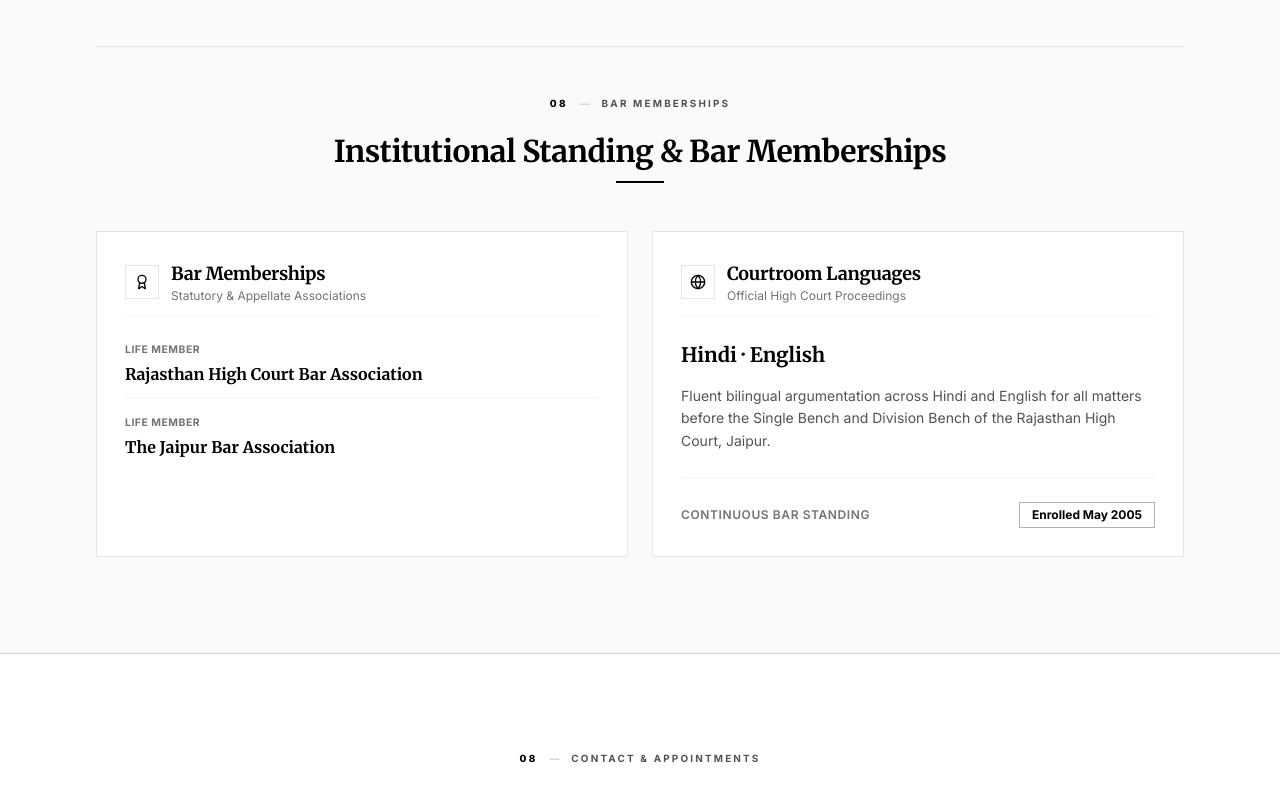
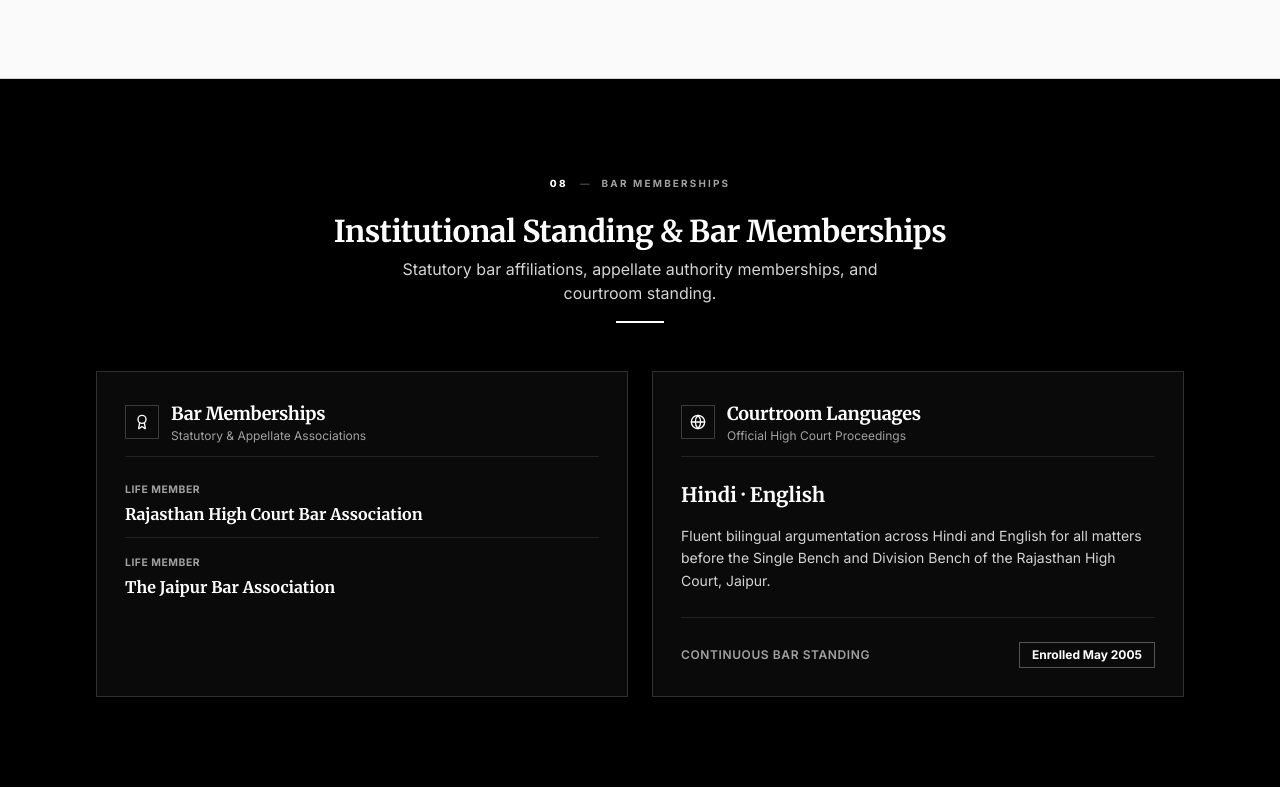
Before and after one commit to modijai05/advocate-lalit-sharma, a React (Vite) app: page / in a window 1280 px wide. Shown: the part 7200-7987 px from the top of the page. Built offline with nearby package versions, Linux system fonts and the light colour scheme.

Commit message:
style: make Section 08 Bar Memberships pure black, update Contact & Appointments to page 09, and make Staff Portal button subtly visible in footer

```diff
--- a/src/App.tsx
+++ b/src/App.tsx
@@ -74,10 +74,10 @@
         {/* 06 / PROFESSIONAL TIMELINE */}
         <ProfessionalTimeline />
 
-        {/* 07 / ACADEMIC BACKGROUND & BAR MEMBERSHIPS */}
+        {/* 07 / ACADEMIC BACKGROUND & 08 / BAR MEMBERSHIPS (Black Background) */}
         <AcademicArchive />
 
-        {/* 08 / CONTACT & APPOINTMENT (Coordinates, Google maps link, Forms) */}
+        {/* 09 / CONTACT & APPOINTMENTS (Coordinates, Google maps link, Forms) */}
         <ContactAndAppointment />
       </main>
 
--- a/src/components/navigation/Footer.tsx
+++ b/src/components/navigation/Footer.tsx
@@ -22,6 +22,7 @@
     { label: 'Practice Areas', href: '#practice' },
     { label: 'Professional Timeline', href: '#timeline' },
     { label: 'Academic Archive', href: '#academic' },
+    { label: 'Bar Memberships', href: '#memberships' },
     { label: 'Contact & Enquiries', href: '#contact' },
   ]
 
@@ -287,13 +288,16 @@
             >
               Privacy Policy
             </button>
-            {/* Hidden staff portal trigger — only visible to authorised chamber staff */}
+            {/* Staff portal trigger — slightly visible for authorized chamber staff */}
             <button
               onClick={onOpenAdmin}
-              className="opacity-0 hover:opacity-100 transition-opacity duration-300 w-2 h-2 rounded-full bg-white/20 cursor-pointer"
-              title=""
-              aria-label="Chamber Portal"
-            />
+              className="text-neutral-500 hover:text-white transition-all cursor-pointer text-xs font-ui flex items-center gap-1.5 opacity-50 hover:opacity-100"
+              title="Chamber Staff Portal"
+              aria-label="Staff Portal"
+            >
+              <span className="w-1.5 h-1.5 rounded-full bg-neutral-400" />
+              <span>Staff Portal</span>
+            </button>
           </div>
         </div>
 
--- a/src/components/sections/AcademicArchive.tsx
+++ b/src/components/sections/AcademicArchive.tsx
@@ -2,14 +2,17 @@
 import { motion } from 'framer-motion'
 import { SectionLabel } from '../common/SectionLabel'
 import { ACADEMIC_RECORDS, BAR_MEMBERSHIPS, CLIENT_PROFILE } from '../../data/initialData'
+import { useCMS } from '../../context/CMSContext'
 import { GraduationCap, Award, Globe } from 'lucide-react'
 
 export const AcademicArchive: React.FC = () => {
+  const { profile } = useCMS()
+
   return (
+    <>
+      {/* ── Section 07: Academic Background ── */}
       <section id="academic" className="relative bg-[#FAFAFA] text-black py-16 sm:py-24 border-b border-black/15 overflow-hidden">
         <div className="max-w-6xl mx-auto px-4 sm:px-6 lg:px-8 relative z-10">
-
-        {/* 07: Academic Background */}
           <div className="flex flex-col items-center text-center mb-12">
             <SectionLabel number="07" title="Academic Background" theme="light" />
             <h2 className="font-heading font-bold text-black tracking-tight mt-1 text-3xl sm:text-4xl">
@@ -21,7 +24,7 @@
             <div className="mt-4 w-12 h-0.5 bg-black" />
           </div>
 
-        <div className="grid grid-cols-1 sm:grid-cols-2 lg:grid-cols-3 gap-6 mb-16">
+          <div className="grid grid-cols-1 sm:grid-cols-2 lg:grid-cols-3 gap-6">
             {ACADEMIC_RECORDS.map((record, index) => (
               <motion.div
                 key={index}
@@ -60,36 +63,42 @@
               </motion.div>
             ))}
           </div>
+        </div>
+      </section>
 
-        {/* 08: Institutional Standing & Bar Memberships */}
-        <div className="pt-12 border-t border-black/10">
+      {/* ── Section 08: Institutional Standing & Bar Memberships (Pure Black Background) ── */}
+      <section id="memberships" className="relative bg-[#000000] text-[#FFFFFF] py-16 sm:py-24 border-b border-white/20 overflow-hidden">
+        <div className="max-w-6xl mx-auto px-4 sm:px-6 lg:px-8 relative z-10">
           <div className="flex flex-col items-center text-center mb-12">
-            <SectionLabel number="08" title="Bar Memberships" theme="light" />
-            <h3 className="font-heading text-2xl sm:text-3xl font-bold text-black mt-1">
+            <SectionLabel number="08" title="Bar Memberships" theme="dark" />
+            <h3 className="font-heading text-2xl sm:text-3xl font-bold text-white mt-1">
               Institutional Standing &amp; Bar Memberships
             </h3>
-            <div className="mt-3 w-12 h-0.5 bg-black" />
+            <p className="font-ui text-sm sm:text-base text-neutral-300 max-w-lg mt-2">
+              Statutory bar affiliations, appellate authority memberships, and courtroom standing.
+            </p>
+            <div className="mt-4 w-12 h-0.5 bg-white" />
           </div>
 
           <div className="grid grid-cols-1 sm:grid-cols-2 gap-6 text-left">
-            {/* Bar Memberships */}
-            <div className="p-7 bg-white border border-neutral-200">
-              <div className="flex items-center gap-3 mb-6 pb-3 border-b border-neutral-100">
-                <div className="p-2 border border-neutral-200">
-                  <Award className="w-4 h-4 text-black" />
+            {/* Bar Memberships Card */}
+            <div className="p-7 bg-[#0A0A0A] border border-white/15">
+              <div className="flex items-center gap-3 mb-6 pb-3 border-b border-white/10">
+                <div className="p-2 border border-white/20 text-white">
+                  <Award className="w-4 h-4 text-white" />
                 </div>
                 <div>
-                  <h4 className="font-heading text-lg font-bold text-black">Bar Memberships</h4>
-                  <p className="text-xs text-neutral-500">Statutory &amp; Appellate Associations</p>
+                  <h4 className="font-heading text-lg font-bold text-white">Bar Memberships</h4>
+                  <p className="text-xs text-neutral-400">Statutory &amp; Appellate Associations</p>
                 </div>
               </div>
               <div className="space-y-4">
                 {BAR_MEMBERSHIPS.map((mem, i) => (
-                  <div key={i} className="pb-3 border-b border-neutral-100 last:border-0 last:pb-0">
-                    <div className="font-ui text-[0.65rem] font-bold text-neutral-500 uppercase tracking-wider mb-1">
+                  <div key={i} className="pb-3 border-b border-white/10 last:border-0 last:pb-0">
+                    <div className="font-ui text-[0.65rem] font-bold text-neutral-400 uppercase tracking-wider mb-1">
                       {mem.role}
                     </div>
-                    <div className="font-heading text-base font-bold text-black leading-snug">
+                    <div className="font-heading text-base font-bold text-white leading-snug">
                       {mem.organization}
                     </div>
                   </div>
@@ -97,40 +106,40 @@
               </div>
             </div>
 
-            {/* Courtroom Languages & Standing */}
-            <div className="p-7 bg-white border border-neutral-200 flex flex-col justify-between">
+            {/* Courtroom Languages & Standing Card */}
+            <div className="p-7 bg-[#0A0A0A] border border-white/15 flex flex-col justify-between">
               <div>
-                <div className="flex items-center gap-3 mb-6 pb-3 border-b border-neutral-100">
-                  <div className="p-2 border border-neutral-200">
-                    <Globe className="w-4 h-4 text-black" />
+                <div className="flex items-center gap-3 mb-6 pb-3 border-b border-white/10">
+                  <div className="p-2 border border-white/20 text-white">
+                    <Globe className="w-4 h-4 text-white" />
                   </div>
                   <div>
-                    <h4 className="font-heading text-lg font-bold text-black">Courtroom Languages</h4>
-                    <p className="text-xs text-neutral-500">Official High Court Proceedings</p>
+                    <h4 className="font-heading text-lg font-bold text-white">Courtroom Languages</h4>
+                    <p className="text-xs text-neutral-400">Official High Court Proceedings</p>
                   </div>
                 </div>
                 <div className="space-y-2">
-                  <div className="font-heading text-xl font-bold text-black">
-                    {CLIENT_PROFILE.languages.join(' · ')}
+                  <div className="font-heading text-xl font-bold text-white">
+                    {profile.languages?.join(' · ') || CLIENT_PROFILE.languages.join(' · ')}
                   </div>
-                  <p className="font-ui text-sm text-neutral-600 leading-relaxed pt-2">
+                  <p className="font-ui text-sm text-neutral-300 leading-relaxed pt-2">
                     Fluent bilingual argumentation across Hindi and English for all matters before the Single Bench and Division Bench of the Rajasthan High Court, Jaipur.
                   </p>
                 </div>
               </div>
 
-              <div className="pt-6 mt-6 border-t border-neutral-100 flex items-center justify-between">
-                <span className="font-ui text-xs uppercase tracking-wider text-neutral-500 font-semibold">
+              <div className="pt-6 mt-6 border-t border-white/10 flex items-center justify-between">
+                <span className="font-ui text-xs uppercase tracking-wider text-neutral-400 font-semibold">
                   Continuous Bar Standing
                 </span>
-                <span className="font-ui text-xs font-bold text-black border border-black/30 px-3 py-1">
+                <span className="font-ui text-xs font-bold text-white border border-white/30 px-3 py-1">
                   Enrolled May 2005
                 </span>
               </div>
             </div>
           </div>
         </div>
-      </div>
       </section>
+    </>
   )
 }
--- a/src/components/sections/ContactAndAppointment.tsx
+++ b/src/components/sections/ContactAndAppointment.tsx
@@ -150,7 +150,7 @@
     <section id="contact" className="relative bg-[#FFFFFF] text-black py-16 sm:py-24 border-b border-black/15 overflow-hidden">
       <div className="max-w-6xl mx-auto px-4 sm:px-6 lg:px-8 relative z-10">
         <div className="flex flex-col items-center text-center mb-12">
-          <SectionLabel number="08" title="Contact & Appointments" theme="light" />
+          <SectionLabel number="09" title="Contact & Appointments" theme="light" />
           <h2 className="font-heading font-bold text-black tracking-tight text-3xl sm:text-4xl mt-1">
             Chambers &amp; Consultations
           </h2>
```
Lines whose indentation alone changed are shown as unchanged.
